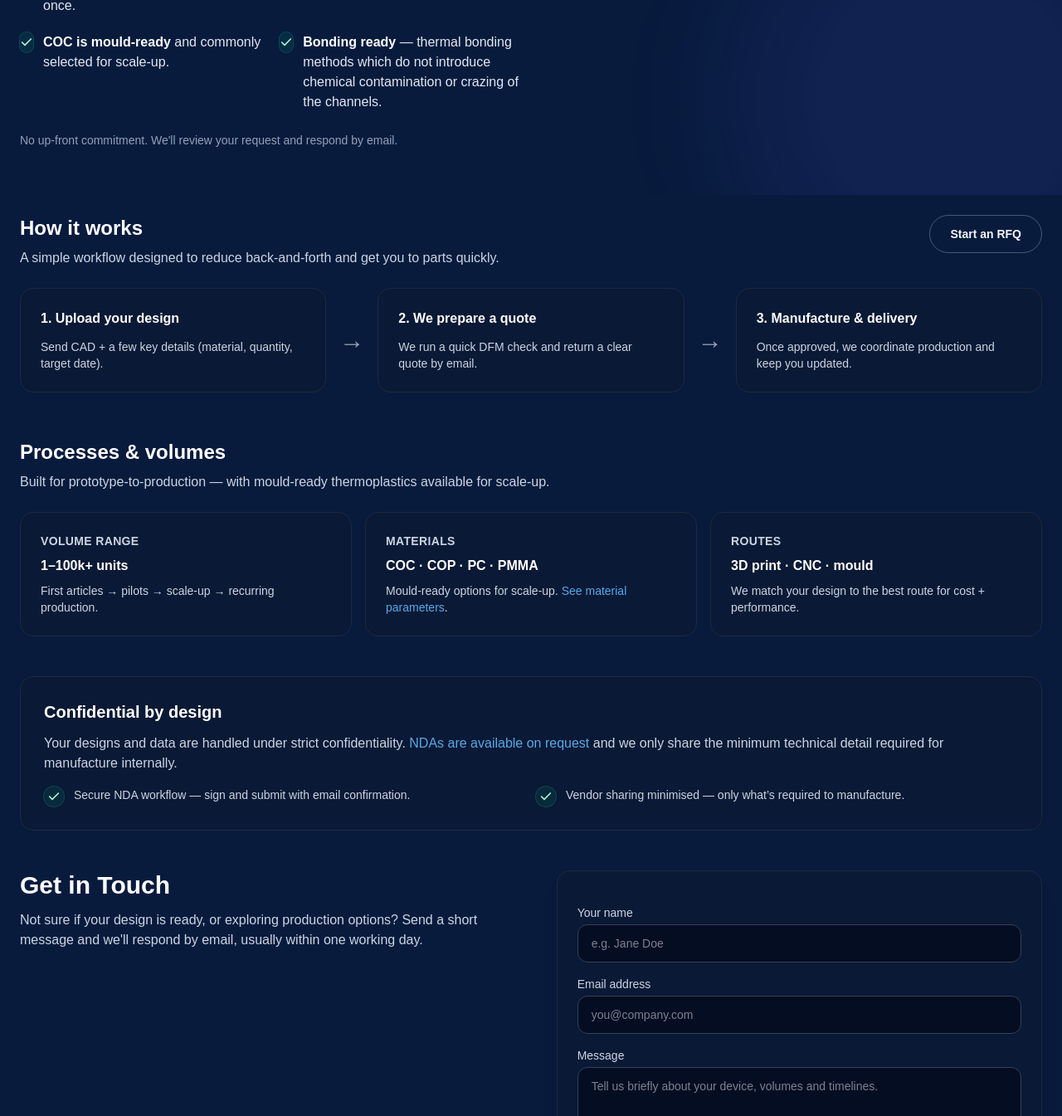
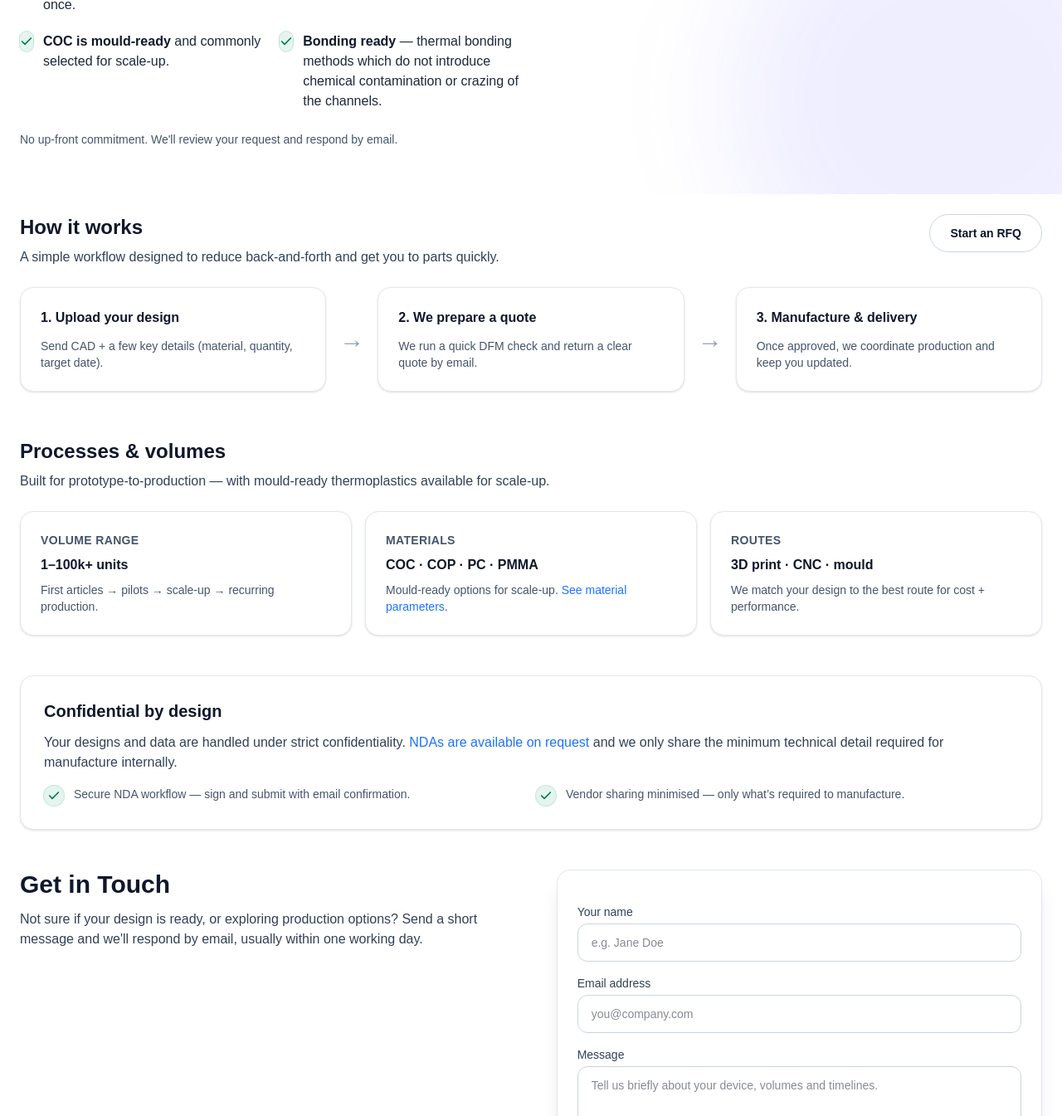
Before and after one commit to OMS-Shop/osm-shop, a Next.js app: page / in a window 1280 px wide. Shown: the part 788-2133 px from the top of the page at 83% size. Built offline with nearby package versions, Linux system fonts and the light colour scheme; no server answers.

Commit message:
UI: switch to white theme + NDA nav + sticky header

```diff
--- a/app/components/Header.tsx
+++ b/app/components/Header.tsx
@@ -10,7 +10,7 @@ const NAV_ITEMS: NavItem[] = [
   { label: "How it works", href: "/#how-it-works" },
   { label: "Processes & volumes", href: "/#processes" },
   { label: "Resources", href: "/resources" },
-  { label: "Confidentiality", href: "/#confidentiality" },
+  { label: "Confidentiality", href: "/nda" }, // ✅ goes to NDA page
   { label: "Contact", href: "/#contact" },
 ];
 
@@ -41,7 +41,7 @@ export default function Header() {
   }, [open]);
 
   return (
-    <header className="sticky top-0 z-50 border-b border-slate-800/50 bg-gradient-to-r from-[#020617] via-[#06142a] to-[#020617]/90 backdrop-blur">
+    <header className="fixed top-0 left-0 right-0 z-50 border-b border-slate-800/50 bg-gradient-to-r from-[#020617] via-[#06142a] to-[#020617]/90 backdrop-blur">
       <div className="mx-auto flex h-20 max-w-screen-2xl items-center justify-between gap-6 px-4 sm:px-6">
         {/* Brand */}
         <Link href="/" className="flex flex-shrink-0 items-center gap-4">
--- a/app/layout.tsx
+++ b/app/layout.tsx
@@ -15,7 +15,7 @@ export default function RootLayout({
 }>) {
   return (
     <html lang="en">
-      <body className="min-h-screen bg-[#020617] text-slate-100 antialiased">
+      <body className="min-h-screen bg-white pt-20 text-slate-900 antialiased">
         <GoogleAnalytics />
         <Header />
         {children}
--- a/app/page.tsx
+++ b/app/page.tsx
@@ -6,16 +6,19 @@ import EnquiryAlert from "./components/EnquiryAlert";
 /**
  * OSMS Guardrails:
  * - Keep these section IDs present: how-it-works, processes, confidentiality, contact
- * - Keep dark background on outer wrapper (no white gaps)
  * - Keep hero grid alignment stable (image should not “drop”)
+ *
+ * NOTE (ui/tweak-homepage):
+ * - This version previews a WHITE homepage with BLACK text.
+ * - Header/menu styling remains controlled by app/layout.tsx (unchanged).
  */
 
 function GreenTick() {
   return (
-    <span className="inline-flex h-6 w-6 items-center justify-center rounded-full bg-emerald-500/10 ring-1 ring-emerald-400/25">
+    <span className="inline-flex h-6 w-6 items-center justify-center rounded-full bg-emerald-600/10 ring-1 ring-emerald-600/25">
       <svg
         viewBox="0 0 24 24"
-        className="h-4 w-4 text-emerald-200"
+        className="h-4 w-4 text-emerald-700"
         fill="none"
         stroke="currentColor"
         strokeWidth="2.5"
@@ -31,19 +34,19 @@ function GreenTick() {
 
 export default function HomePage() {
   return (
-    <div className="min-h-screen bg-[#081b3d]">
+    <div className="min-h-screen bg-white text-slate-900">
       {/* ===== Hero ===== */}
       <section className="relative overflow-hidden">
-        {/* ambient background */}
+        {/* ambient background (subtle on white) */}
         <div aria-hidden className="pointer-events-none absolute inset-0">
-          <div className="absolute -top-24 left-1/2 h-[520px] w-[920px] -translate-x-1/2 rounded-full bg-[#57a9e8]/12 blur-3xl" />
+          <div className="absolute -top-24 left-1/2 h-[520px] w-[920px] -translate-x-1/2 rounded-full bg-[#57a9e8]/20 blur-3xl" />
           <div className="absolute -bottom-36 right-[-120px] h-[520px] w-[520px] rounded-full bg-indigo-500/10 blur-3xl" />
         </div>
 
         <div className="mx-auto grid max-w-7xl gap-10 px-6 pb-14 pt-10 lg:grid-cols-[1.05fr_minmax(0,1fr)] lg:gap-12 lg:pt-12">
           {/* Left */}
           <div className="relative">
-            <div className="inline-flex items-center gap-3 rounded-full border border-emerald-400/20 bg-emerald-500/5 px-4 py-2 text-sm text-slate-200">
+            <div className="inline-flex items-center gap-3 rounded-full border border-emerald-700/20 bg-emerald-500/10 px-4 py-2 text-sm text-slate-800">
               <GreenTick />
               <span>
                 Upload &amp; request a quote • Response typically within 1 working
@@ -51,39 +54,40 @@ export default function HomePage() {
               </span>
             </div>
 
-            <h1 className="mt-7 text-5xl font-semibold leading-tight text-white md:text-6xl">
-              From <span className="text-[#4f86ff]">1 to 100,000+</span> units of
+            <h1 className="mt-7 text-5xl font-semibold leading-tight text-slate-900 md:text-6xl">
+              From <span className="text-[#1d72ff]">1 to 100,000+</span> units of
               microfluidic parts — through one portal
             </h1>
 
-            <p className="mt-5 max-w-2xl text-base leading-relaxed text-slate-300">
-              We coordinate microfluidic manufacturing across 3D printing, CNC machining,
-              bonding/sealing, and injection moulding. Upload once and we guide you from
-              early prototypes through to volume production.
+            <p className="mt-5 max-w-2xl text-base leading-relaxed text-slate-700">
+              We coordinate microfluidic manufacturing across 3D printing, CNC
+              machining, bonding/sealing, and injection moulding. Upload once and
+              we guide you from early prototypes through to volume production.
             </p>
 
             {/* Buttons (INLINE) */}
             <div className="mt-7 flex flex-wrap items-center gap-3">
               <Link
                 href="/upload"
-                className="rounded-full bg-[#4f86ff] px-6 py-3 text-sm font-semibold text-white shadow hover:brightness-110"
+                className="rounded-full bg-[#1d72ff] px-6 py-3 text-sm font-semibold text-white shadow hover:brightness-110"
               >
                 Upload design &amp; get started
               </Link>
 
+              {/* Confidentiality button should go to /nda */}
               <Link
                 href="/nda"
-                className="rounded-full border border-slate-500/70 px-6 py-3 text-sm font-semibold text-slate-100 hover:border-slate-300"
+                className="rounded-full border border-slate-300 bg-white px-6 py-3 text-sm font-semibold text-slate-900 hover:border-slate-400"
               >
                 Request NDA
               </Link>
             </div>
 
-            <p className="mt-4 text-sm text-slate-400">
+            <p className="mt-4 text-sm text-slate-600">
               Comparing materials (PMMA vs PC vs COC/COP vs 3D print)?{" "}
               <Link
                 href="/resources#material-parameters"
-                className="text-[#57a9e8] hover:underline"
+                className="text-[#1d72ff] hover:underline"
               >
                 See material parameters
               </Link>
@@ -94,45 +98,55 @@ export default function HomePage() {
             <div className="mt-7 grid gap-5 md:grid-cols-2">
               <div className="flex items-start gap-3">
                 <GreenTick />
-                <p className="text-base text-slate-200">
-                  <span className="font-semibold text-white">Single RFQ pack</span> — send files,
-                  quantities and key requirements once.
+                <p className="text-base text-slate-800">
+                  <span className="font-semibold text-slate-900">
+                    Single RFQ pack
+                  </span>{" "}
+                  — send files, quantities and key requirements once.
                 </p>
               </div>
 
               <div className="flex items-start gap-3">
                 <GreenTick />
-                <p className="text-base text-slate-200">
-                  <span className="font-semibold text-white">DFM guidance</span> to pick the right
-                  process early.
+                <p className="text-base text-slate-800">
+                  <span className="font-semibold text-slate-900">
+                    DFM guidance
+                  </span>{" "}
+                  to pick the right process early.
                 </p>
               </div>
 
               <div className="flex items-start gap-3">
                 <GreenTick />
-                <p className="text-base text-slate-200">
-                  <span className="font-semibold text-white">COC is mould-ready</span> and commonly
-                  selected for scale-up.
+                <p className="text-base text-slate-800">
+                  <span className="font-semibold text-slate-900">
+                    COC is mould-ready
+                  </span>{" "}
+                  and commonly selected for scale-up.
                 </p>
               </div>
 
               <div className="flex items-start gap-3">
                 <GreenTick />
-                <p className="text-base text-slate-200">
-                  <span className="font-semibold text-white">Bonding ready</span> — thermal bonding
-                  methods which do not introduce chemical contamination or crazing of the channels.
+                <p className="text-base text-slate-800">
+                  <span className="font-semibold text-slate-900">
+                    Bonding ready
+                  </span>{" "}
+                  — thermal bonding methods which do not introduce chemical
+                  contamination or crazing of the channels.
                 </p>
               </div>
             </div>
 
-            <p className="mt-6 text-sm text-slate-400">
-              No up-front commitment. We&apos;ll review your request and respond by email.
+            <p className="mt-6 text-sm text-slate-600">
+              No up-front commitment. We&apos;ll review your request and respond
+              by email.
             </p>
           </div>
 
           {/* Right (Hero image card) */}
           <div className="relative self-start lg:mt-[-10px]">
-            <div className="overflow-hidden rounded-3xl border border-slate-700/60 bg-slate-900/50 shadow-2xl">
+            <div className="overflow-hidden rounded-3xl border border-slate-200 bg-white shadow-2xl">
               <div className="relative aspect-[4/3]">
                 <Image
                   src="/microfluidic-spiral.jpg"
@@ -143,13 +157,13 @@ export default function HomePage() {
                 />
               </div>
 
-              <div className="border-t border-slate-700/60 bg-[#0b234a]/65 px-7 py-5">
-                <p className="text-lg font-semibold text-white">
+              <div className="border-t border-slate-200 bg-white px-7 py-5">
+                <p className="text-lg font-semibold text-slate-900">
                   COC &amp; polycarbonate microfluidics
                 </p>
-                <p className="mt-1 text-sm text-slate-300">
-                  Precision components for diagnostics, life-science and quantum devices — built for
-                  repeatability and scale-up.
+                <p className="mt-1 text-sm text-slate-600">
+                  Precision components for diagnostics, life-science and quantum
+                  devices — built for repeatability and scale-up.
                 </p>
               </div>
             </div>
@@ -158,21 +172,25 @@ export default function HomePage() {
       </section>
 
       {/* ===== How it works ===== */}
-      <section id="how-it-works" className="scroll-mt-24 mx-auto max-w-7xl px-6 pb-10 pt-6">
-        {/* CHANGED: mobile stacks + centers CTA */}
+      <section
+        id="how-it-works"
+        className="scroll-mt-24 mx-auto max-w-7xl px-6 pb-10 pt-6"
+      >
         <div className="flex flex-col items-start gap-4 sm:flex-row sm:items-start sm:justify-between sm:gap-6">
           <div>
-            <h2 className="text-2xl font-semibold text-white">How it works</h2>
-            <p className="mt-2 max-w-2xl text-slate-300">
-              A simple workflow designed to reduce back-and-forth and get you to parts quickly.
+            <h2 className="text-2xl font-semibold text-slate-900">
+              How it works
+            </h2>
+            <p className="mt-2 max-w-2xl text-slate-700">
+              A simple workflow designed to reduce back-and-forth and get you to
+              parts quickly.
             </p>
           </div>
 
-          {/* CHANGED: centered on mobile, left on desktop row */}
           <div className="flex w-full justify-center sm:w-auto sm:justify-end">
             <Link
               href="/upload"
-              className="inline-flex items-center justify-center whitespace-nowrap rounded-full border border-slate-500/70 px-6 py-3 text-sm font-semibold text-slate-100 hover:border-slate-300"
+              className="inline-flex items-center justify-center whitespace-nowrap rounded-full border border-slate-300 bg-white px-6 py-3 text-sm font-semibold text-slate-900 hover:border-slate-400"
             >
               Start an RFQ
             </Link>
@@ -180,31 +198,37 @@ export default function HomePage() {
         </div>
 
         <div className="mt-6 grid gap-4 lg:grid-cols-[1fr_auto_1fr_auto_1fr]">
-          <div className="rounded-2xl border border-slate-800 bg-slate-900/45 p-6">
-            <p className="text-base font-semibold text-white">1. Upload your design</p>
-            <p className="mt-3 text-sm text-slate-300">
+          <div className="rounded-2xl border border-slate-200 bg-white p-6 shadow-sm">
+            <p className="text-base font-semibold text-slate-900">
+              1. Upload your design
+            </p>
+            <p className="mt-3 text-sm text-slate-600">
               Send CAD + a few key details (material, quantity, target date).
             </p>
           </div>
 
           <div className="hidden items-center justify-center lg:flex">
-            <span className="text-3xl text-white/60">→</span>
+            <span className="text-3xl text-slate-400">→</span>
           </div>
 
-          <div className="rounded-2xl border border-slate-800 bg-slate-900/45 p-6">
-            <p className="text-base font-semibold text-white">2. We prepare a quote</p>
-            <p className="mt-3 text-sm text-slate-300">
+          <div className="rounded-2xl border border-slate-200 bg-white p-6 shadow-sm">
+            <p className="text-base font-semibold text-slate-900">
+              2. We prepare a quote
+            </p>
+            <p className="mt-3 text-sm text-slate-600">
               We run a quick DFM check and return a clear quote by email.
             </p>
           </div>
 
           <div className="hidden items-center justify-center lg:flex">
-            <span className="text-3xl text-white/60">→</span>
+            <span className="text-3xl text-slate-400">→</span>
           </div>
 
-          <div className="rounded-2xl border border-slate-800 bg-slate-900/45 p-6">
-            <p className="text-base font-semibold text-white">3. Manufacture &amp; delivery</p>
-            <p className="mt-3 text-sm text-slate-300">
+          <div className="rounded-2xl border border-slate-200 bg-white p-6 shadow-sm">
+            <p className="text-base font-semibold text-slate-900">
+              3. Manufacture &amp; delivery
+            </p>
+            <p className="mt-3 text-sm text-slate-600">
               Once approved, we coordinate production and keep you updated.
             </p>
           </div>
@@ -212,37 +236,58 @@ export default function HomePage() {
       </section>
 
       {/* ===== Processes & volumes ===== */}
-      <section id="processes" className="scroll-mt-24 mx-auto max-w-7xl px-6 pb-10 pt-4">
-        <h2 className="text-2xl font-semibold text-white">Processes &amp; volumes</h2>
-        <p className="mt-2 max-w-2xl text-slate-300">
-          Built for prototype-to-production — with mould-ready thermoplastics available for scale-up.
+      <section
+        id="processes"
+        className="scroll-mt-24 mx-auto max-w-7xl px-6 pb-10 pt-4"
+      >
+        <h2 className="text-2xl font-semibold text-slate-900">
+          Processes &amp; volumes
+        </h2>
+        <p className="mt-2 max-w-2xl text-slate-700">
+          Built for prototype-to-production — with mould-ready thermoplastics
+          available for scale-up.
         </p>
 
         <div className="mt-6 grid gap-4 md:grid-cols-3">
-          <div className="rounded-2xl border border-slate-800 bg-slate-900/45 p-6">
-            <p className="text-sm font-semibold tracking-wide text-slate-300">VOLUME RANGE</p>
-            <p className="mt-2 text-base font-semibold text-white">1–100k+ units</p>
-            <p className="mt-2 text-sm text-slate-300">
+          <div className="rounded-2xl border border-slate-200 bg-white p-6 shadow-sm">
+            <p className="text-sm font-semibold tracking-wide text-slate-600">
+              VOLUME RANGE
+            </p>
+            <p className="mt-2 text-base font-semibold text-slate-900">
+              1–100k+ units
+            </p>
+            <p className="mt-2 text-sm text-slate-600">
               First articles → pilots → scale-up → recurring production.
             </p>
           </div>
 
-          <div className="rounded-2xl border border-slate-800 bg-slate-900/45 p-6">
-            <p className="text-sm font-semibold tracking-wide text-slate-300">MATERIALS</p>
-            <p className="mt-2 text-base font-semibold text-white">COC · COP · PC · PMMA</p>
-            <p className="mt-2 text-sm text-slate-300">
+          <div className="rounded-2xl border border-slate-200 bg-white p-6 shadow-sm">
+            <p className="text-sm font-semibold tracking-wide text-slate-600">
+              MATERIALS
+            </p>
+            <p className="mt-2 text-base font-semibold text-slate-900">
+              COC · COP · PC · PMMA
+            </p>
+            <p className="mt-2 text-sm text-slate-600">
               Mould-ready options for scale-up.{" "}
-              <Link href="/resources#material-parameters" className="text-[#57a9e8] hover:underline">
+              <Link
+                href="/resources#material-parameters"
+                className="text-[#1d72ff] hover:underline"
+              >
                 See material parameters
               </Link>
               .
             </p>
           </div>
 
-          <div className="rounded-2xl border border-slate-800 bg-slate-900/45 p-6">
-            <p className="text-sm font-semibold tracking-wide text-slate-300">ROUTES</p>
-            <p className="mt-2 text-base font-semibold text-white">3D print · CNC · mould</p>
-            <p className="mt-2 text-sm text-slate-300">
+          <div className="rounded-2xl border border-slate-200 bg-white p-6 shadow-sm">
+            <p className="text-sm font-semibold tracking-wide text-slate-600">
+              ROUTES
+            </p>
+            <p className="mt-2 text-base font-semibold text-slate-900">
+              3D print · CNC · mould
+            </p>
+            <p className="mt-2 text-sm text-slate-600">
               We match your design to the best route for cost + performance.
             </p>
           </div>
@@ -250,26 +295,32 @@ export default function HomePage() {
       </section>
 
       {/* ===== Confidentiality ===== */}
-      <section id="confidentiality" className="scroll-mt-24 mx-auto max-w-7xl px-6 pb-10 pt-2">
-        <div className="rounded-2xl border border-slate-800 bg-slate-900/45 p-7">
-          <h2 className="text-xl font-semibold text-white">Confidential by design</h2>
-          <p className="mt-3 text-slate-300">
+      <section
+        id="confidentiality"
+        className="scroll-mt-24 mx-auto max-w-7xl px-6 pb-10 pt-2"
+      >
+        <div className="rounded-2xl border border-slate-200 bg-white p-7 shadow-sm">
+          <h2 className="text-xl font-semibold text-slate-900">
+            Confidential by design
+          </h2>
+          <p className="mt-3 text-slate-700">
             Your designs and data are handled under strict confidentiality.{" "}
-            <Link href="/nda" className="text-[#57a9e8] hover:underline">
+            <Link href="/nda" className="text-[#1d72ff] hover:underline">
               NDAs are available on request
             </Link>{" "}
-            and we only share the minimum technical detail required for manufacture internally.
+            and we only share the minimum technical detail required for
+            manufacture internally.
           </p>
           <div className="mt-4 grid gap-3 md:grid-cols-2">
             <div className="flex items-start gap-3">
               <GreenTick />
-              <p className="text-sm text-slate-300">
+              <p className="text-sm text-slate-600">
                 Secure NDA workflow — sign and submit with email confirmation.
               </p>
             </div>
             <div className="flex items-start gap-3">
               <GreenTick />
-              <p className="text-sm text-slate-300">
+              <p className="text-sm text-slate-600">
                 Vendor sharing minimised — only what’s required to manufacture.
               </p>
             </div>
@@ -278,17 +329,23 @@ export default function HomePage() {
       </section>
 
       {/* ===== Contact ===== */}
-      <section id="contact" className="scroll-mt-24 mx-auto max-w-7xl px-6 pb-20 pt-2">
+      <section
+        id="contact"
+        className="scroll-mt-24 mx-auto max-w-7xl px-6 pb-20 pt-2"
+      >
         <div className="grid gap-8 md:grid-cols-[1.05fr_minmax(0,1fr)]">
           <div>
-            <h2 className="text-3xl font-semibold text-white">Get in Touch</h2>
-            <p className="mt-3 max-w-xl text-slate-300">
-              Not sure if your design is ready, or exploring production options? Send a short
-              message and we&apos;ll respond by email, usually within one working day.
+            <h2 className="text-3xl font-semibold text-slate-900">
+              Get in Touch
+            </h2>
+            <p className="mt-3 max-w-xl text-slate-700">
+              Not sure if your design is ready, or exploring production options?
+              Send a short message and we&apos;ll respond by email, usually
+              within one working day.
             </p>
           </div>
 
-          <div className="rounded-2xl border border-slate-800 bg-slate-900/45 p-6 shadow-xl">
+          <div className="rounded-2xl border border-slate-200 bg-white p-6 shadow-xl">
             {/* Success box for enquiry (uses URL param from /api/contact redirect) */}
             <Suspense fallback={null}>
               <EnquiryAlert />
@@ -296,20 +353,20 @@ export default function HomePage() {
 
             <form action="/api/contact" method="post" className="mt-4 space-y-4">
               <div className="space-y-1">
-                <label className="block text-sm text-slate-300" htmlFor="name">
+                <label className="block text-sm text-slate-700" htmlFor="name">
                   Your name
                 </label>
                 <input
                   id="name"
                   name="name"
                   type="text"
-                  className="w-full rounded-xl border border-slate-700 bg-slate-950/60 px-4 py-3 text-sm text-slate-100 outline-none focus:border-[#57a9e8]"
+                  className="w-full rounded-xl border border-slate-300 bg-white px-4 py-3 text-sm text-slate-900 outline-none focus:border-[#57a9e8]"
                   placeholder="e.g. Jane Doe"
                 />
               </div>
 
               <div className="space-y-1">
-                <label className="block text-sm text-slate-300" htmlFor="email">
+                <label className="block text-sm text-slate-700" htmlFor="email">
                   Email address
                 </label>
                 <input
@@ -317,13 +374,16 @@ export default function HomePage() {
                   name="email"
                   type="email"
                   required
-                  className="w-full rounded-xl border border-slate-700 bg-slate-950/60 px-4 py-3 text-sm text-slate-100 outline-none focus:border-[#57a9e8]"
+                  className="w-full rounded-xl border border-slate-300 bg-white px-4 py-3 text-sm text-slate-900 outline-none focus:border-[#57a9e8]"
                   placeholder="you@company.com"
                 />
               </div>
 
               <div className="space-y-1">
-                <label className="block text-sm text-slate-300" htmlFor="message">
+                <label
+                  className="block text-sm text-slate-700"
+                  htmlFor="message"
+                >
                   Message
                 </label>
                 <textarea
@@ -331,14 +391,14 @@ export default function HomePage() {
                   name="message"
                   rows={5}
                   required
-                  className="w-full resize-none rounded-xl border border-slate-700 bg-slate-950/60 px-4 py-3 text-sm text-slate-100 outline-none focus:border-[#57a9e8]"
+                  className="w-full resize-none rounded-xl border border-slate-300 bg-white px-4 py-3 text-sm text-slate-900 outline-none focus:border-[#57a9e8]"
                   placeholder="Tell us briefly about your device, volumes and timelines."
                 />
               </div>
 
               <button
                 type="submit"
-                className="w-full rounded-full bg-[#356fee] px-6 py-4 text-sm font-semibold text-white shadow hover:brightness-110"
+                className="w-full rounded-full bg-[#1d72ff] px-6 py-4 text-sm font-semibold text-white shadow hover:brightness-110"
               >
                 Send enquiry
               </button>
```
Also changed, not shown: app/nda/page.tsx (+50 -33 lines), app/resources/page.tsx (+15 -21 lines), app/upload/page.tsx (+20 -23 lines).
